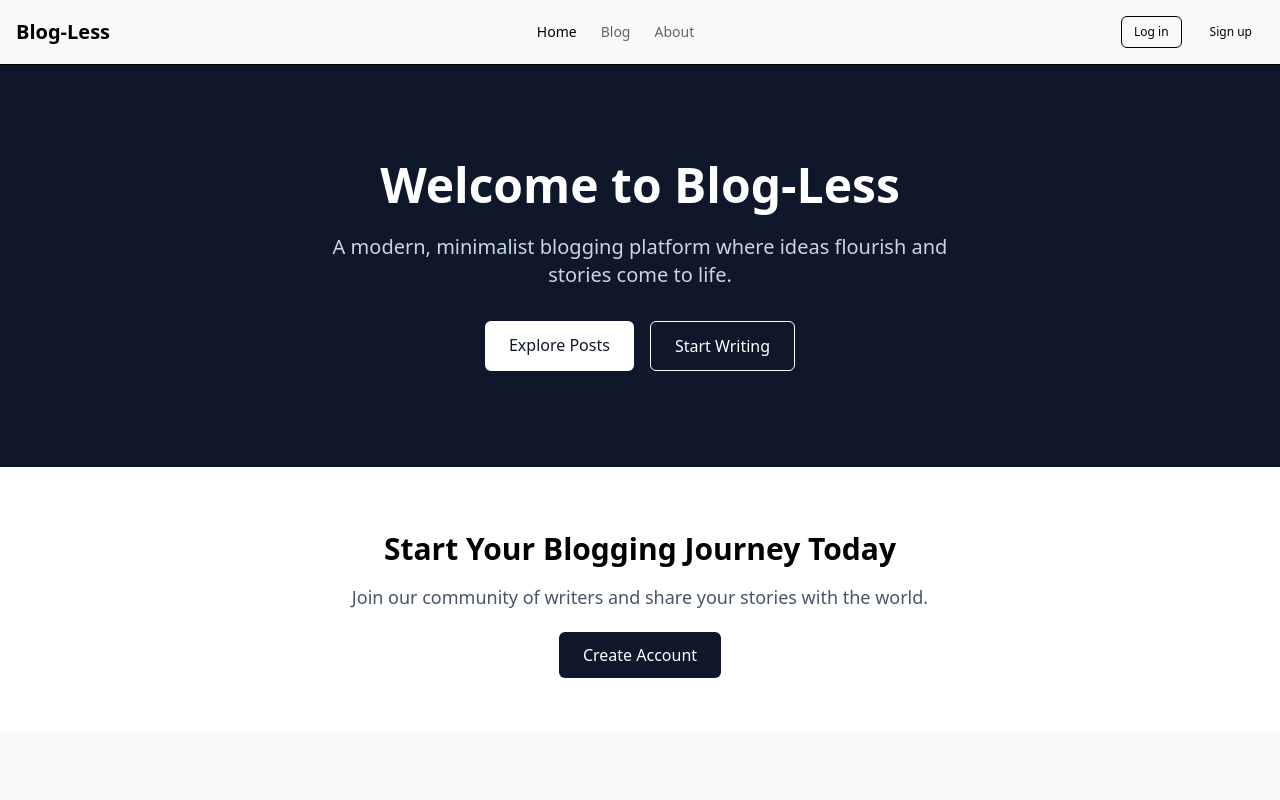
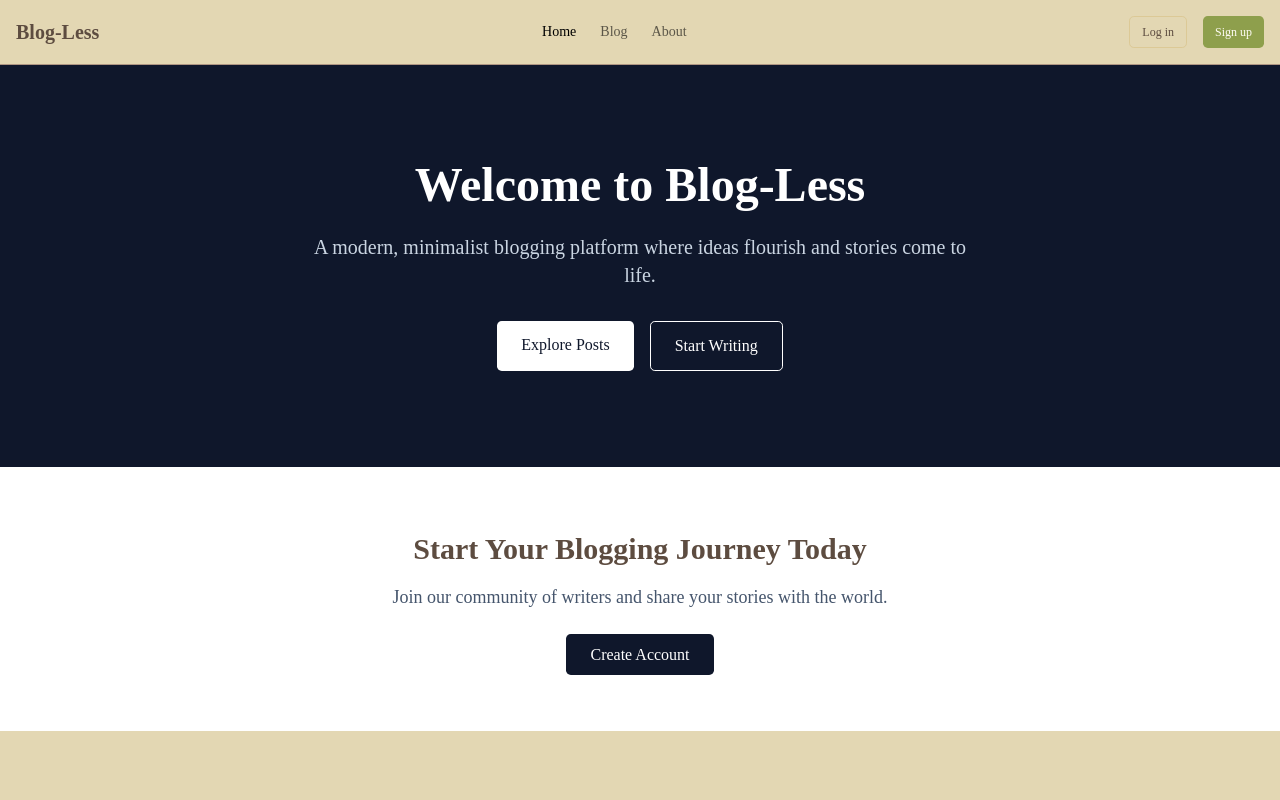
Before and after one commit to Mitesh0807/blog-less, a Next.js app in the folder frontend/: page / in a window 1280 px wide. Shown: the top 800 px of the page. Built offline with nearby package versions, Linux system fonts and the light colour scheme; no server answers.

Commit message:
(chore bugfix)

```diff
--- a/frontend/app/globals.css
+++ b/frontend/app/globals.css
@@ -1,73 +1,194 @@
 @import "tailwindcss";
+@import "tw-animate-css";
+
+@custom-variant dark (&:is(.dark *));
 @reference "tailwindcss/theme.css";
 
 :root {
-  --radius: 0.625rem;
-  --background: oklch(1 0 0);
-  --foreground: oklch(0.145 0 0);
-  --card: oklch(1 0 0);
-  --card-foreground: oklch(0.145 0 0);
-  --popover: oklch(1 0 0);
-  --popover-foreground: oklch(0.145 0 0);
-  --primary: oklch(0.205 0 0);
-  --primary-foreground: oklch(0.985 0 0);
-  --secondary: oklch(0.97 0 0);
-  --secondary-foreground: oklch(0.205 0 0);
-  --muted: oklch(0.97 0 0);
-  --muted-foreground: oklch(0.556 0 0);
-  --accent: oklch(0.97 0 0);
-  --accent-foreground: oklch(0.205 0 0);
-  --destructive: oklch(0.577 0.245 27.325);
-  --destructive-foreground: oklch(1 0 0);
-  --border: oklch(0.922 0 0);
-  --input: oklch(0.922 0 0);
-  --ring: oklch(0.708 0 0);
-  --chart-1: oklch(0.646 0.222 41.116);
-  --chart-2: oklch(0.6 0.118 184.704);
-  --chart-3: oklch(0.398 0.07 227.392);
-  --chart-4: oklch(0.828 0.189 84.429);
-  --chart-5: oklch(0.769 0.188 70.08);
-  --sidebar: oklch(0.985 0 0);
-  --sidebar-foreground: oklch(0.145 0 0);
-  --sidebar-primary: oklch(0.205 0 0);
-  --sidebar-primary-foreground: oklch(0.985 0 0);
-  --sidebar-accent: oklch(0.97 0 0);
-  --sidebar-accent-foreground: oklch(0.205 0 0);
-  --sidebar-border: oklch(0.922 0 0);
-  --sidebar-ring: oklch(0.708 0 0);
+  --background: oklch(0.88 0.05 91.79);
+  --foreground: oklch(0.43 0.03 59.22);
+  --card: oklch(0.89 0.04 87.57);
+  --card-foreground: oklch(0.43 0.03 59.22);
+  --popover: oklch(0.94 0.03 89.85);
+  --popover-foreground: oklch(0.43 0.03 59.22);
+  --primary: oklch(0.67 0.11 118.91);
+  --primary-foreground: oklch(0.99 0.01 88.64);
+  --secondary: oklch(0.85 0.06 91.15);
+  --secondary-foreground: oklch(0.43 0.03 59.22);
+  --muted: oklch(0.85 0.06 91.15);
+  --muted-foreground: oklch(0.58 0.03 60.93);
+  --accent: oklch(0.84 0.07 90.33);
+  --accent-foreground: oklch(0.43 0.03 59.22);
+  --destructive: oklch(0.71 0.10 29.98);
+  --destructive-foreground: oklch(0.98 0.01 91.48);
+  --border: oklch(0.69 0.04 59.84);
+  --input: oklch(0.84 0.07 90.33);
+  --ring: oklch(0.73 0.06 130.85);
+  --chart-1: oklch(0.73 0.06 130.85);
+  --chart-2: oklch(0.68 0.06 132.45);
+  --chart-3: oklch(0.82 0.03 136.65);
+  --chart-4: oklch(0.59 0.05 137.62);
+  --chart-5: oklch(0.52 0.04 137.19);
+  --sidebar: oklch(0.86 0.06 90.52);
+  --sidebar-foreground: oklch(0.43 0.03 59.22);
+  --sidebar-primary: oklch(0.73 0.06 130.85);
+  --sidebar-primary-foreground: oklch(0.99 0.01 88.64);
+  --sidebar-accent: oklch(0.92 0.02 88.00);
+  --sidebar-accent-foreground: oklch(0.43 0.03 59.22);
+  --sidebar-border: oklch(0.91 0.02 88.00);
+  --sidebar-ring: oklch(0.73 0.06 130.85);
+  --font-sans: Merriweather, serif;
+  --font-serif: Source Serif 4, serif;
+  --font-mono: JetBrains Mono, monospace;
+  --radius: 0.425rem;
+  --shadow-2xs: 3px 3px 2px 0px hsl(88 22% 35% / 0.07);
+  --shadow-xs: 3px 3px 2px 0px hsl(88 22% 35% / 0.07);
+  --shadow-sm: 3px 3px 2px 0px hsl(88 22% 35% / 0.15), 3px 1px 2px -1px hsl(88 22% 35% / 0.15);
+  --shadow: 3px 3px 2px 0px hsl(88 22% 35% / 0.15), 3px 1px 2px -1px hsl(88 22% 35% / 0.15);
+  --shadow-md: 3px 3px 2px 0px hsl(88 22% 35% / 0.15), 3px 2px 4px -1px hsl(88 22% 35% / 0.15);
+  --shadow-lg: 3px 3px 2px 0px hsl(88 22% 35% / 0.15), 3px 4px 6px -1px hsl(88 22% 35% / 0.15);
+  --shadow-xl: 3px 3px 2px 0px hsl(88 22% 35% / 0.15), 3px 8px 10px -1px hsl(88 22% 35% / 0.15);
+  --shadow-2xl: 3px 3px 2px 0px hsl(88 22% 35% / 0.38);
+  --shadow-color: hsl(88 22% 35% / 0.15);
+  --shadow-opacity: 0.15;
+  --shadow-blur: 2px;
+  --shadow-spread: 0px;
+  --shadow-offset-x: 3px;
+  --shadow-offset-y: 3px;
+  --letter-spacing: 0em;
+  --spacing: 0.25rem;
+  --tracking-normal: 0em;
 }
 
 .dark {
-  --background: oklch(0.145 0 0);
-  --foreground: oklch(0.985 0 0);
-  --card: oklch(0.205 0 0);
-  --card-foreground: oklch(0.985 0 0);
-  --popover: oklch(0.205 0 0);
-  --popover-foreground: oklch(0.985 0 0);
-  --primary: oklch(0.922 0 0);
-  --primary-foreground: oklch(0.205 0 0);
-  --secondary: oklch(0.269 0 0);
-  --secondary-foreground: oklch(0.985 0 0);
-  --muted: oklch(0.269 0 0);
-  --muted-foreground: oklch(0.708 0 0);
-  --accent: oklch(0.269 0 0);
-  --accent-foreground: oklch(0.985 0 0);
-  --destructive: oklch(0.704 0.191 22.216);
-  --destructive-foreground: oklch(1 0 0);
-  --border: oklch(1 0 0 / 10%);
-  --input: oklch(1 0 0 / 15%);
-  --ring: oklch(0.556 0 0);
-  --chart-1: oklch(0.488 0.243 264.376);
-  --chart-2: oklch(0.696 0.17 162.48);
-  --chart-3: oklch(0.769 0.188 70.08);
-  --chart-4: oklch(0.627 0.265 303.9);
-  --chart-5: oklch(0.645 0.246 16.439);
-  --sidebar: oklch(0.205 0 0);
-  --sidebar-foreground: oklch(0.985 0 0);
-  --sidebar-primary: oklch(0.488 0.243 264.376);
-  --sidebar-primary-foreground: oklch(0.985 0 0);
-  --sidebar-accent: oklch(0.269 0 0);
-  --sidebar-accent-foreground: oklch(0.985 0 0);
-  --sidebar-border: oklch(1 0 0 / 10%);
-  --sidebar-ring: oklch(0.556 0 0);
+  --background: oklch(0.33 0.02 88.07);
+  --foreground: oklch(0.92 0.02 82.12);
+  --card: oklch(0.36 0.02 82.33);
+  --card-foreground: oklch(0.92 0.02 82.12);
+  --popover: oklch(0.36 0.02 82.33);
+  --popover-foreground: oklch(0.92 0.02 82.12);
+  --primary: oklch(0.68 0.06 132.45);
+  --primary-foreground: oklch(0.27 0.01 61.02);
+  --secondary: oklch(0.44 0.02 84.55);
+  --secondary-foreground: oklch(0.92 0.02 82.12);
+  --muted: oklch(0.39 0.02 82.71);
+  --muted-foreground: oklch(0.71 0.02 73.62);
+  --accent: oklch(0.65 0.07 90.76);
+  --accent-foreground: oklch(0.27 0.01 61.02);
+  --destructive: oklch(0.63 0.08 31.30);
+  --destructive-foreground: oklch(0.94 0.02 84.59);
+  --border: oklch(0.44 0.02 84.55);
+  --input: oklch(0.44 0.02 84.55);
+  --ring: oklch(0.68 0.06 132.45);
+  --chart-1: oklch(0.68 0.06 132.45);
+  --chart-2: oklch(0.73 0.06 130.85);
+  --chart-3: oklch(0.59 0.05 137.62);
+  --chart-4: oklch(0.65 0.07 90.76);
+  --chart-5: oklch(0.52 0.04 137.19);
+  --sidebar: oklch(0.33 0.02 88.07);
+  --sidebar-foreground: oklch(0.92 0.02 82.12);
+  --sidebar-primary: oklch(0.68 0.06 132.45);
+  --sidebar-primary-foreground: oklch(0.27 0.01 61.02);
+  --sidebar-accent: oklch(0.65 0.07 90.76);
+  --sidebar-accent-foreground: oklch(0.27 0.01 61.02);
+  --sidebar-border: oklch(0.44 0.02 84.55);
+  --sidebar-ring: oklch(0.68 0.06 132.45);
+  --font-sans: Merriweather, serif;
+  --font-serif: Source Serif 4, serif;
+  --font-mono: JetBrains Mono, monospace;
+  --radius: 0.425rem;
+  --shadow-2xs: 3px 3px 2px 0px hsl(88 22% 35% / 0.07);
+  --shadow-xs: 3px 3px 2px 0px hsl(88 22% 35% / 0.07);
+  --shadow-sm: 3px 3px 2px 0px hsl(88 22% 35% / 0.15), 3px 1px 2px -1px hsl(88 22% 35% / 0.15);
+  --shadow: 3px 3px 2px 0px hsl(88 22% 35% / 0.15), 3px 1px 2px -1px hsl(88 22% 35% / 0.15);
+  --shadow-md: 3px 3px 2px 0px hsl(88 22% 35% / 0.15), 3px 2px 4px -1px hsl(88 22% 35% / 0.15);
+  --shadow-lg: 3px 3px 2px 0px hsl(88 22% 35% / 0.15), 3px 4px 6px -1px hsl(88 22% 35% / 0.15);
+  --shadow-xl: 3px 3px 2px 0px hsl(88 22% 35% / 0.15), 3px 8px 10px -1px hsl(88 22% 35% / 0.15);
+  --shadow-2xl: 3px 3px 2px 0px hsl(88 22% 35% / 0.38);
+  --shadow-color: hsl(88 22% 35% / 0.15);
+  --shadow-opacity: 0.15;
+  --shadow-blur: 2px;
+  --shadow-spread: 0px;
+  --shadow-offset-x: 3px;
+  --shadow-offset-y: 3px;
+  --letter-spacing: 0em;
+  --spacing: 0.25rem;
 }
+
+@theme inline {
+  --color-background: var(--background);
+  --color-foreground: var(--foreground);
+  --color-card: var(--card);
+  --color-card-foreground: var(--card-foreground);
+  --color-popover: var(--popover);
+  --color-popover-foreground: var(--popover-foreground);
+  --color-primary: var(--primary);
+  --color-primary-foreground: var(--primary-foreground);
+  --color-secondary: var(--secondary);
+  --color-secondary-foreground: var(--secondary-foreground);
+  --color-muted: var(--muted);
+  --color-muted-foreground: var(--muted-foreground);
+  --color-accent: var(--accent);
+  --color-accent-foreground: var(--accent-foreground);
+  --color-destructive: var(--destructive);
+  --color-destructive-foreground: var(--destructive-foreground);
+  --color-border: var(--border);
+  --color-input: var(--input);
+  --color-ring: var(--ring);
+  --color-chart-1: var(--chart-1);
+  --color-chart-2: var(--chart-2);
+  --color-chart-3: var(--chart-3);
+  --color-chart-4: var(--chart-4);
+  --color-chart-5: var(--chart-5);
+  --color-sidebar: var(--sidebar);
+  --color-sidebar-foreground: var(--sidebar-foreground);
+  --color-sidebar-primary: var(--sidebar-primary);
+  --color-sidebar-primary-foreground: var(--sidebar-primary-foreground);
+  --color-sidebar-accent: var(--sidebar-accent);
+  --color-sidebar-accent-foreground: var(--sidebar-accent-foreground);
+  --color-sidebar-border: var(--sidebar-border);
+  --color-sidebar-ring: var(--sidebar-ring);
+
+  --font-sans: Merriweather, serif;
+  --font-mono: JetBrains Mono, monospace;
+  --font-serif: Source Serif 4, serif;
+
+  --radius-sm: calc(var(--radius) - 4px);
+  --radius-md: calc(var(--radius) - 2px);
+  --radius-lg: var(--radius);
+  --radius-xl: calc(var(--radius) + 4px);
+
+  --shadow-2xs: var(--shadow-2xs);
+  --shadow-xs: var(--shadow-xs);
+  --shadow-sm: var(--shadow-sm);
+  --shadow: var(--shadow);
+  --shadow-md: var(--shadow-md);
+  --shadow-lg: var(--shadow-lg);
+  --shadow-xl: var(--shadow-xl);
+  --shadow-2xl: var(--shadow-2xl);
+  --radius: 0.425rem;
+  --tracking-tighter: calc(var(--tracking-normal) - 0.05em);
+  --tracking-tight: calc(var(--tracking-normal) - 0.025em);
+  --tracking-wide: calc(var(--tracking-normal) + 0.025em);
+  --tracking-wider: calc(var(--tracking-normal) + 0.05em);
+  --tracking-widest: calc(var(--tracking-normal) + 0.1em);
+  --tracking-normal: var(--tracking-normal);
+  --spacing: var(--spacing);
+  --letter-spacing: var(--letter-spacing);
+  --shadow-offset-y: var(--shadow-offset-y);
+  --shadow-offset-x: var(--shadow-offset-x);
+  --shadow-spread: var(--shadow-spread);
+  --shadow-blur: var(--shadow-blur);
+  --shadow-opacity: var(--shadow-opacity);
+  --color-shadow-color: var(--shadow-color);
+}
+
+@layer base {
+  * {
+    @apply border-border outline-ring/50;
+  }
+  body {
+    @apply bg-background text-foreground;
+    letter-spacing: var(--tracking-normal);
+  }
+}
--- a/frontend/app/layout.tsx
+++ b/frontend/app/layout.tsx
@@ -27,7 +27,7 @@ export default function RootLayout({
   return (
     <html lang="en">
       <body
-        className={`${geistSans.variable} ${geistMono.variable} antialiased bg-slate-50 min-h-screen`}
+        className={`${geistSans.variable} ${geistMono.variable} antialiased 0 min-h-screen`}
       >
         <Providers>{children}</Providers>
       </body>
--- a/frontend/components/blog-card.tsx
+++ b/frontend/components/blog-card.tsx
@@ -9,7 +9,7 @@ interface BlogCardProps {
 
 export default function BlogCard({ post }: BlogCardProps) {
   return (
-    <div className="bg-white rounded-lg overflow-hidden shadow-sm border hover:shadow-md transition-shadow">
+    <div className=" rounded-lg overflow-hidden shadow-sm border hover:shadow-md transition-shadow">
       <Link href={`/blog/${post.slug}`}>
         <div className="aspect-video relative">
           <BlogImage
```
